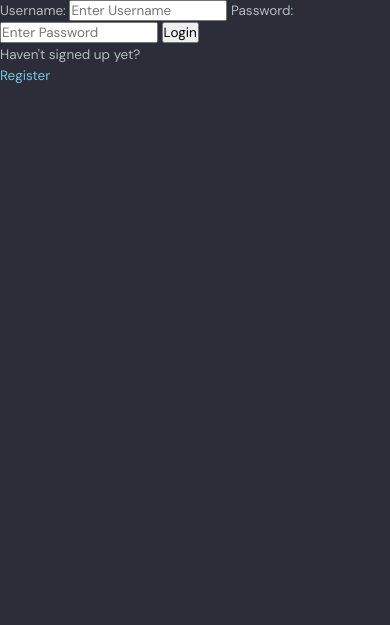
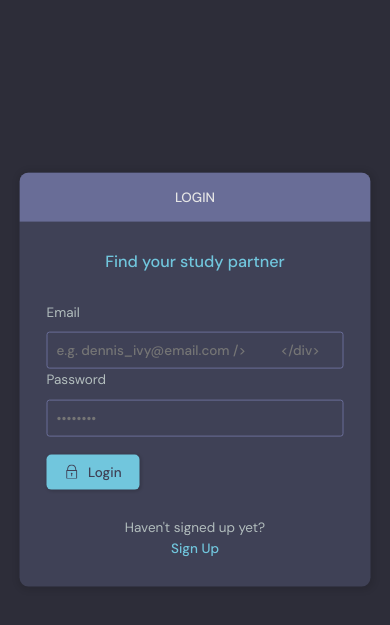
Before and after one commit to SamKhan32/DjangoTutorial, a Django app: page /login/ in a window 390 px wide. Shown: the part 59-684 px from the top of the page. Run offline with Django 5.2, Linux system fonts and the light colour scheme.

Commit message:
5:35:02 - Mobile Responsiveness

```diff
--- a/tutorial/base/forms.py
+++ b/tutorial/base/forms.py
@@ -1,8 +1,13 @@
 from django.forms import ModelForm
 from .models import Room
+from django.contrib.auth.models import User
 
 class RoomForm(ModelForm):
     class Meta:
         model = Room
         fields = '__all__'
         exclude = ['host','participants']
+class UserForm(ModelForm):
+    class Meta:
+        model = User
+        fields = [ 'username', 'email']
--- a/tutorial/base/templates/base/login_register.html
+++ b/tutorial/base/templates/base/login_register.html
@@ -1,37 +1,97 @@
 {% extends 'main.html' %}
 
 {% block content %}
-{% if page == 'login' %}
-<div>
+<main class="auth layout">
 
-    <form method = "POST" action = "">
-        {% csrf_token %}
+  {% if page == 'login' %}
+  <div class="container">
+    <div class="layout__box">
+      <div class="layout__boxHeader">
+        <div class="layout__boxTitle">
+          <h3>Login</h3>
+        </div>
+      </div>
+      <div class="layout__body">
+        <h2 class="auth__tagline">Find your study partner</h2>
 
-        <label>Username:</label>
-        <input type = "text" name = "username" placeholder="Enter Username" />
-        <label>Password:</label>
-        <input type = "password" name = "password" placeholder="Enter Password"/>
-        <input type = "submit" value="Login"/>
+        <form class="form" action="" method="POST">
+          {% csrf_token %}
+          <div class="form__group form__group">
+            <label for="room_name">Email</label>
+            <input id="username" name="email" type="email" placeholder="e.g. dennis_ivy@email.com />
+          </div>
+          <div class=" form__group">
+            <label for="password">Password</label>
+            <input id="password" name="password" type="password"
+              placeholder="&bull;&bull;&bull;&bull;&bull;&bull;&bull;&bull;" />
+          </div>
+
+          <button class="btn btn--main" type="submit">
+            <svg version="1.1" xmlns="http://www.w3.org/2000/svg" width="32" height="32" viewBox="0 0 32 32">
+              <title>lock</title>
+              <path
+                d="M27 12h-1v-2c0-5.514-4.486-10-10-10s-10 4.486-10 10v2h-1c-0.553 0-1 0.447-1 1v18c0 0.553 0.447 1 1 1h22c0.553 0 1-0.447 1-1v-18c0-0.553-0.447-1-1-1zM8 10c0-4.411 3.589-8 8-8s8 3.589 8 8v2h-16v-2zM26 30h-20v-16h20v16z">
+              </path>
+              <path
+                d="M15 21.694v4.306h2v-4.306c0.587-0.348 1-0.961 1-1.694 0-1.105-0.895-2-2-2s-2 0.895-2 2c0 0.732 0.413 1.345 1 1.694z">
+              </path>
+            </svg>
+
+            Login
+          </button>
+        </form>
+
+        <div class="auth__action">
+          <p>Haven't signed up yet?</p>
+          <a href="{% url 'register' %}" class="btn btn--link">Sign Up</a>
+        </div>
+      </div>
+    </div>
+  </div>
+  {% else %}
+  <div class="container">
+    <div class="layout__box">
+      <div class="layout__boxHeader">
+        <div class="layout__boxTitle">
+          <h3>Register</h3>
+        </div>
+      </div>
+      <div class="layout__body">
+        <h2 class="auth__tagline">Find your study partner</h2>
+
+        <form class="form" action="" method="POST">
+          {% csrf_token %}
+
+          {% for field in form %}
+          <div class="form__group form__group">
+            <label for="room_name">{{field.label}}</label>
+            {{field}}
+          </div>
+          {% endfor %}
 
 
-    </form>
-    <p>Haven't signed up yet?</p>
-    <a href="{% url 'register' %}">Register</a>
-</div>
-{% else %}
-<div>
+          <button class="btn btn--main" type="submit">
+            <svg version="1.1" xmlns="http://www.w3.org/2000/svg" width="32" height="32" viewBox="0 0 32 32">
+              <title>lock</title>
+              <path
+                d="M27 12h-1v-2c0-5.514-4.486-10-10-10s-10 4.486-10 10v2h-1c-0.553 0-1 0.447-1 1v18c0 0.553 0.447 1 1 1h22c0.553 0 1-0.447 1-1v-18c0-0.553-0.447-1-1-1zM8 10c0-4.411 3.589-8 8-8s8 3.589 8 8v2h-16v-2zM26 30h-20v-16h20v16z">
+              </path>
+              <path
+                d="M15 21.694v4.306h2v-4.306c0.587-0.348 1-0.961 1-1.694 0-1.105-0.895-2-2-2s-2 0.895-2 2c0 0.732 0.413 1.345 1 1.694z">
+              </path>
+            </svg>
 
-    <form method = "POST" action = "">
-        {% csrf_token %}
-        {{form.as_p}}
+            Register
+          </button>
+        </form>
 
-        <input type = "submit" value="Register"/>
-
-
-    </form>
-    <p>Already signed up?</p>
-    <a href="{% url 'login' %}">Log in</a>
-</div>
-{% endif %}
-
-{% endblock %}
+        <div class="auth__action">
+          <p>Already signed up yet?</p>
+          <a href="{% url 'login' %}" class="btn btn--link">Sign Up</a>
+        </div>
+      </div>
+    </div>
+  </div>
+  {% endif %}
+</main>
+{% endblock content %}
--- a/tutorial/base/templates/base/profile.html
+++ b/tutorial/base/templates/base/profile.html
@@ -32,7 +32,7 @@
 
       <div class="roomList__header">
         <div>
-          <h2>Study Rooms Hosted by dennis_ivy</a>
+          <h2>Study Rooms Hosted by {{user.username}}</a>
           </h2>
         </div>
       </div>
--- a/tutorial/base/urls.py
+++ b/tutorial/base/urls.py
@@ -12,4 +12,5 @@ urlpatterns = [
     path('update-room/<str:pk>/', views.updateRoom, name = "update-room"),
     path('delete-room/<str:pk>/', views.deleteRoom, name = "delete-room"),
     path('delete-message/<str:pk>/', views.deleteMessage, name = "delete-message"),
+        path('update-user/', views.updateUser, name="update-user"),
 ]
--- a/tutorial/base/views.py
+++ b/tutorial/base/views.py
@@ -150,3 +150,15 @@ def deleteMessage(request, pk):
         message.delete()
         return redirect('home')
     return render(request, 'base/delete.html', {'obj': message})
+@login_required(login_url='login')
+def updateUser(request):
+    user = request.user
+    form = UserForm(instance=user)
+
+    if request.method == 'POST':
+        form = UserForm(request.POST, request.FILES, instance=user)
+        if form.is_valid():
+            form.save()
+            return redirect('user-profile', pk=user.id)
+
+    return render(request, 'base/update-user.html', {'form': form})
```
Also changed, not shown: tutorial/base/templates/base/delete.html (+33 -7 lines), tutorial/base/templates/base/delete_old.html (added, +11 -0 lines), tutorial/base/templates/base/login_register_old.html (added, +37 -0 lines), tutorial/base/templates/base/update-user.html (added, +101 -0 lines).
